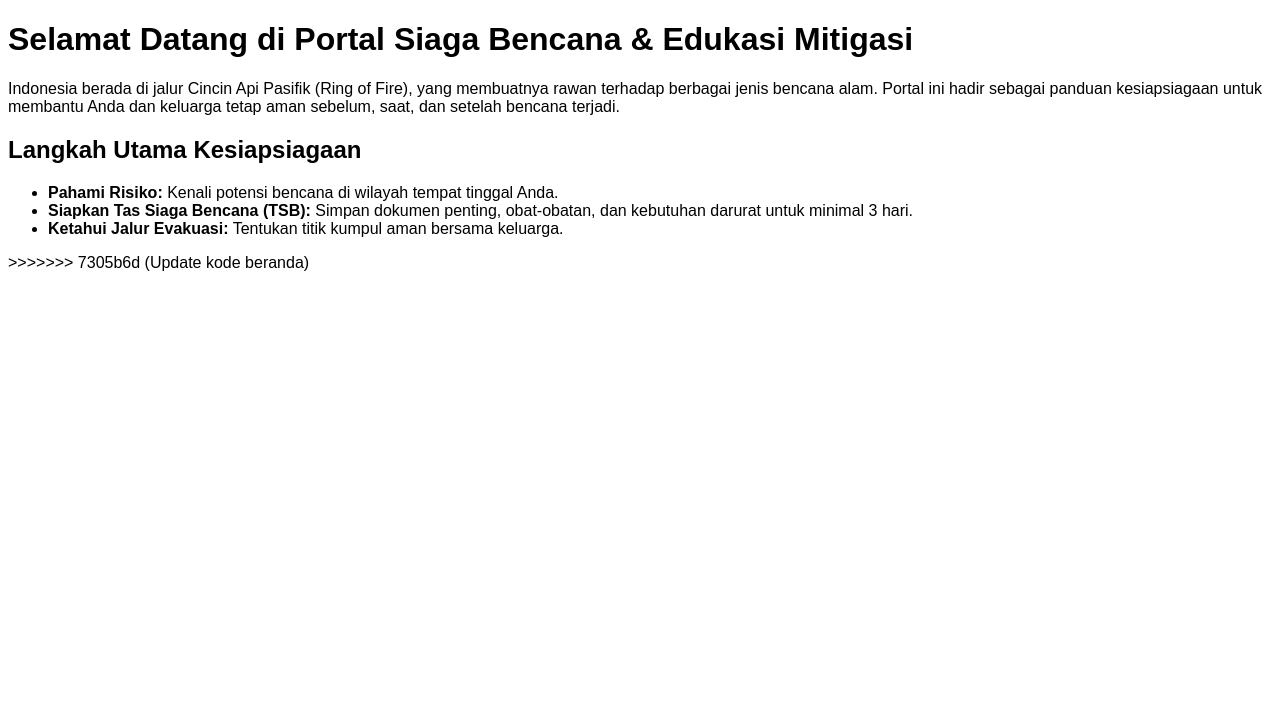
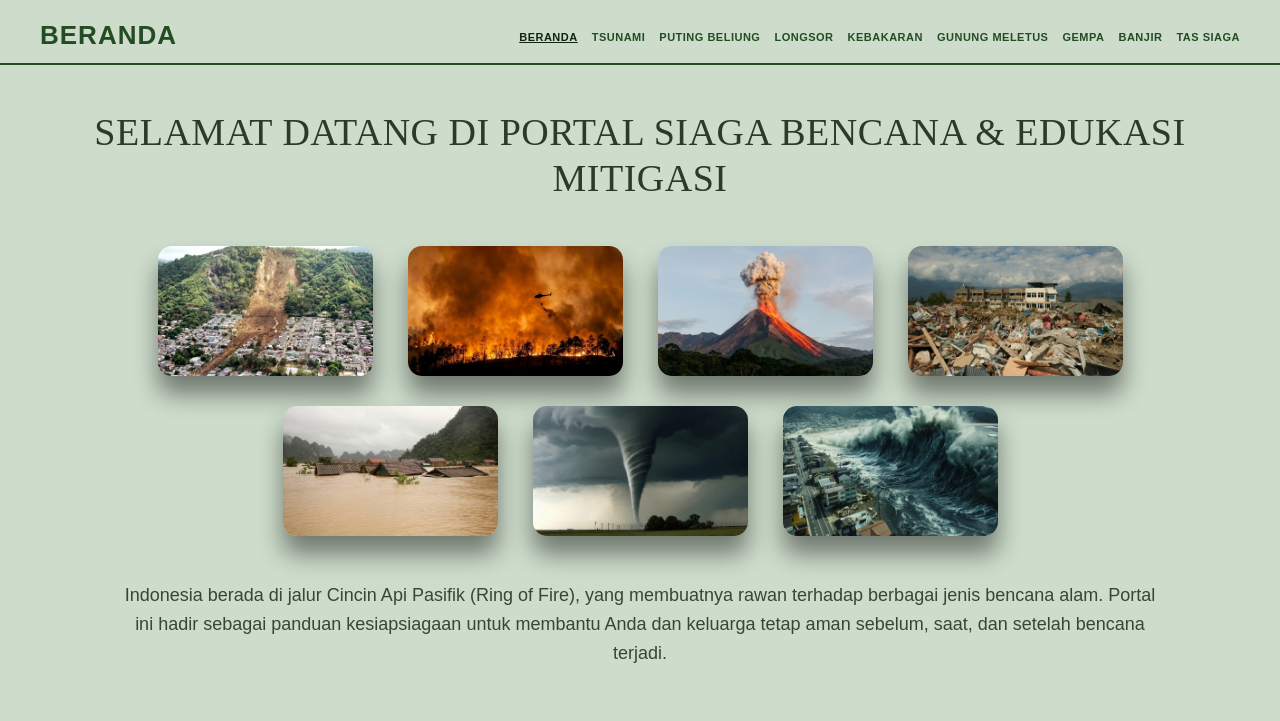
Before and after one commit to hendrahakiiim/Web-Kelompok-5, a plain HTML site: page index.html in a window 1280 px wide. Drawn offline with Linux system fonts and the light colour scheme.

Commit message:
membuat tampilan beranda

```diff
--- a/css/style1.css
+++ b/css/style1.css
@@ -1,3 +1,122 @@
-*{
+/* Reset Margin & Padding */
+* {
+    margin: 0;
+    padding: 0;
+    box-sizing: border-box;
+}
+
+body {
+    background-color: #cddccb; /* Warna latar hijau muda */
     font-family: 'Poppins', sans-serif;
+    color: #2b3a2a;
 }
+
+/* Header & Navigasi */
+header {
+    width: 100%;
+    padding: 20px 0 10px 0; /* Padding kiri & kanan 0 agar garis menyentuh tepi layar */
+}
+
+.navbar {
+    display: flex;
+    justify-content: space-between;
+    align-items: center;
+    border-bottom: 2px solid #234c23; /* Garis pembatas membentang penuh */
+    padding: 0 40px 12px 40px; /* Jarak teks logo dan menu diberi padding internal */
+}
+
+.logo {
+    font-size: 26px;
+    font-weight: 800;
+    color: #234c23;
+    letter-spacing: 1px;
+}
+
+nav ul {
+    display: flex;
+    list-style: none;
+    gap: 14px;
+}
+
+nav ul li a {
+    text-decoration: none;
+    font-size: 11px;
+    font-weight: 700;
+    color: #234c23;
+    text-transform: uppercase;
+    letter-spacing: 0.5px;
+    transition: color 0.2s ease;
+}
+
+nav ul li a:hover,
+nav ul li a.active {
+    color: #112611;
+    text-decoration: underline;
+}
+
+/* Container Utama */
+.container {
+    max-width: 1150px;
+    margin: 0 auto;
+    padding: 35px 20px 50px 20px;
+    text-align: center;
+}
+
+/* Judul Utama */
+.main-title {
+    font-family: 'Bodoni Moda', serif;
+    font-size: 38px;
+    font-weight: 500;
+    color: #2b3a2a;
+    text-transform: uppercase;
+    letter-spacing: 0.5px;
+    margin-bottom: 45px;
+    line-height: 1.2;
+    text-align: center; /* Rata tengah posisi judul */
+}
+
+/* Galeri Foto */
+.gallery-container {
+    display: flex;
+    flex-direction: column;
+    gap: 30px;
+    margin-bottom: 45px;
+}
+
+.row {
+    display: flex;
+    justify-content: center;
+    gap: 35px;
+}
+
+.card {
+    width: 215px;
+    height: 130px;
+    border-radius: 14px;
+    overflow: hidden;
+    /* Efek bayangan gelap di bawah gambar */
+    box-shadow: 0px 18px 25px rgba(0, 0, 0, 0.45);
+    transition: transform 0.3s ease;
+}
+
+.card:hover {
+    transform: translateY(-5px);
+}
+
+.card img {
+    width: 100%;
+    height: 100%;
+    object-fit: cover;
+    display: block;
+}
+
+/* Deskripsi Bawah */
+.description {
+    font-size: 18px;
+    line-height: 1.6;
+    color: #384538;
+    max-width: 1050px;
+    margin: 0 auto;
+    font-weight: 400;
+    text-align: center;
+}
--- a/index.html
+++ b/index.html
@@ -1,21 +1,78 @@
 <!DOCTYPE html>
 <html lang="id">
 <head>
-    <title>Beranda</title>
+    <meta charset="UTF-8">
+    <meta name="viewport" content="width=device-width, initial-scale=1.0">
+    <title>Beranda - Portal Siaga Bencana</title>
+
+    <!-- Memanggil CSS dari folder css/ -->
     <link rel="stylesheet" href="css/style1.css">
+    <link rel="stylesheet" href="css/responsif.css">
 </head>
-    <body class="bground-beranda" >
-        <h1>Selamat Datang di Portal Siaga Bencana & Edukasi Mitigasi</h1>
-        <p>Indonesia berada di jalur Cincin Api Pasifik (Ring of Fire), yang membuatnya rawan terhadap berbagai jenis bencana alam. Portal ini hadir sebagai panduan kesiapsiagaan untuk membantu Anda dan keluarga tetap aman sebelum, saat, dan setelah bencana terjadi.</p>
+<body>
 
-        <div class="card">
-            <h2>Langkah Utama Kesiapsiagaan</h2>
-            <ul>
-                <li><strong>Pahami Risiko:</strong> Kenali potensi bencana di wilayah tempat tinggal Anda.</li>
-                <li><strong>Siapkan Tas Siaga Bencana (TSB):</strong> Simpan dokumen penting, obat-obatan, dan kebutuhan darurat untuk minimal 3 hari.</li>
-                <li><strong>Ketahui Jalur Evakuasi:</strong> Tentukan titik kumpul aman bersama keluarga.</li>
-            </ul>
+    <!-- Navigasi Atas -->
+    <header>
+        <div class="navbar">
+            <div class="logo">BERANDA</div>
+            <nav>
+                <ul>
+                    <li><a href="index.html" class="active">BERANDA</a></li>
+                    <li><a href="pages/tsunami.html">TSUNAMI</a></li>
+                    <li><a href="pages/puting-beliung.html">PUTING BELIUNG</a></li>
+                    <li><a href="pages/longsor.html">LONGSOR</a></li>
+                    <li><a href="pages/kebakaran.html">KEBAKARAN</a></li>
+                    <li><a href="pages/gunung-meletus.html">GUNUNG MELETUS</a></li>
+                    <li><a href="pages/gempa.html">GEMPA</a></li>
+                    <li><a href="pages/banjir.html">BANJIR</a></li>
+                    <li><a href="pages/tas-siaga.html">TAS SIAGA</a></li>
+                </ul>
+            </nav>
         </div>
-    </body>
->>>>>>> 7305b6d (Update kode beranda)
+    </header>
+
+    <!-- Konten Utama -->
+    <main class="container">
+        <!-- Judul Utama -->
+        <h1 class="main-title">SELAMAT DATANG DI PORTAL SIAGA BENCANA & EDUKASI MITIGASI</h1>
+
+        <!-- Galeri Gambar Bencana -->
+        <div class="gallery-container">
+            <!-- Baris Atas (4 Gambar) -->
+            <div class="row row-top">
+                <div class="card">
+                    <img src="Foto/longsor.jpeg" alt="Longsor">
+                </div>
+                <div class="card">
+                    <img src="Foto/kebakaran.jpeg" alt="Kebakaran">
+                </div>
+                <div class="card">
+                    <img src="Foto/gunung-meletus.jpeg" alt="Gunung Meletus">
+                </div>
+                <div class="card">
+                    <img src="Foto/gempa.jpeg" alt="Gempa">
+                </div>
+            </div>
+
+            <!-- Baris Bawah (3 Gambar) -->
+            <div class="row row-bottom">
+                <div class="card">
+                    <img src="Foto/banjir.jpeg" alt="Banjir">
+                </div>
+                <div class="card">
+                    <img src="Foto/puting-beliung.jpeg" alt="Puting Beliung">
+                </div>
+                <div class="card">
+                    <img src="Foto/tsunami.jpeg" alt="Tsunami">
+                </div>
+            </div>
+        </div>
+
+        <!-- Paragraf Penjelas -->
+        <p class="description">
+            Indonesia berada di jalur Cincin Api Pasifik (Ring of Fire), yang membuatnya rawan terhadap berbagai jenis bencana alam. Portal ini hadir sebagai panduan kesiapsiagaan untuk membantu Anda dan keluarga tetap aman sebelum, saat, dan setelah bencana terjadi.
+        </p>
+    </main>
+
+</body>
 </html>
```
Also changed, not shown: Foto/beranda.jpeg (deleted).
